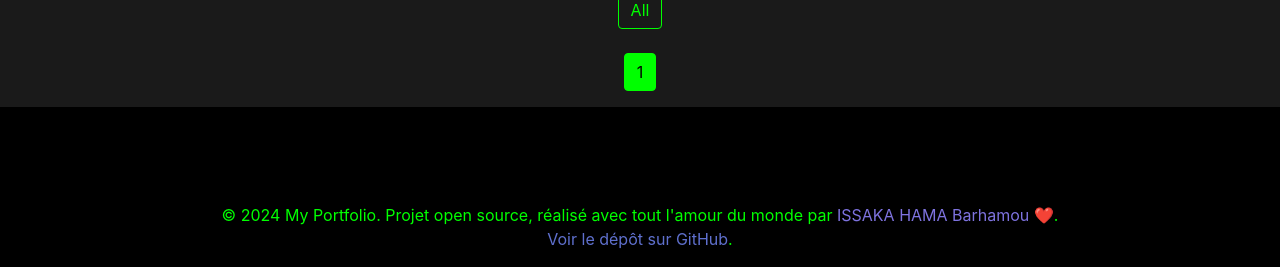
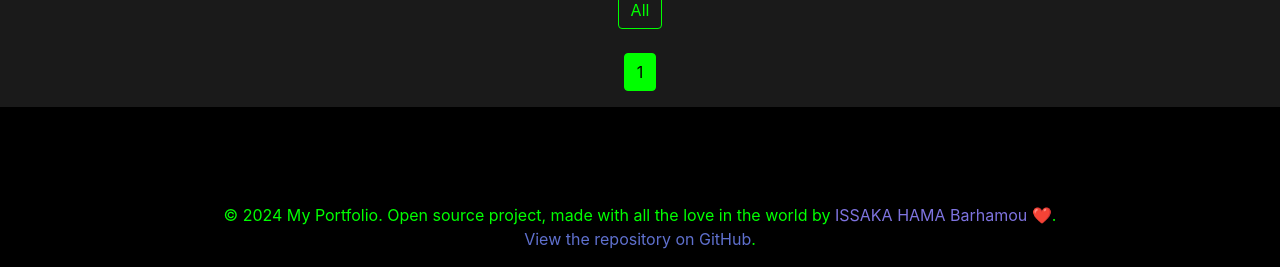
Before and after one commit to HamaBarhamou/myportfolio, a Django app: page / in a window 1280 px wide. Shown: the part 563-830 px from the top of the page. Run offline with Django 5.2, Linux system fonts and the light colour scheme; data comes from the database, SQL or seed files in the repository; data that the repository does not hold is empty; some libraries are stand-ins or nearby versions.

Commit message:
Mise à jour du message du pied de page en anglais
- Traduction du message du pied de page en anglais

```diff
--- a/templates/base.html
+++ b/templates/base.html
@@ -144,13 +144,14 @@
     <footer class="footer mt-auto py-3">
         <div class="container text-center">
             <span class="text-muted">
-                © 2024 My Portfolio. Projet open source, réalisé avec tout l'amour du monde par
+                © 2024 My Portfolio. Open source project, made with all the love in the world by
                 <a href="https://www.linkedin.com/in/barhamou-issaka-hama-90047b179/" target="_blank" style="color: #7e73df;">ISSAKA HAMA Barhamou</a> ❤️.
             </br>
-                <a href="https://github.com/HamaBarhamou/myportfolio.git" target="_blank" style="color: #5f70ce;">Voir le dépôt sur GitHub</a>.
+                <a href="https://github.com/HamaBarhamou/myportfolio.git" target="_blank" style="color: #5f70ce;">View the repository on GitHub</a>.
             </span>
         </div>
     </footer>
+
 
     <script src="https://code.jquery.com/jquery-3.5.1.slim.min.js"></script>
     <script src="https://cdn.jsdelivr.net/npm/@popperjs/core@2.5.4/dist/umd/popper.min.js"></script>
--- a/templates/base2.html
+++ b/templates/base2.html
@@ -148,13 +148,14 @@
     <footer class="footer mt-auto py-3">
         <div class="container text-center">
             <span class="text-muted">
-                © 2024 My Portfolio. Projet open source, réalisé avec tout l'amour du monde par
+                © 2024 My Portfolio. Open source project, made with all the love in the world by
                 <a href="https://www.linkedin.com/in/barhamou-issaka-hama-90047b179/" target="_blank" style="color: #7e73df;">ISSAKA HAMA Barhamou</a> ❤️.
             </br>
-                <a href="https://github.com/HamaBarhamou/myportfolio.git" target="_blank" style="color: #5f70ce;">Voir le dépôt sur GitHub</a>.
+                <a href="https://github.com/HamaBarhamou/myportfolio.git" target="_blank" style="color: #5f70ce;">View the repository on GitHub</a>.
             </span>
         </div>
     </footer>
+
 
     <script src="https://code.jquery.com/jquery-3.5.1.slim.min.js"></script>
     <script src="https://cdn.jsdelivr.net/npm/@popperjs/core@2.5.4/dist/umd/popper.min.js"></script>
```
